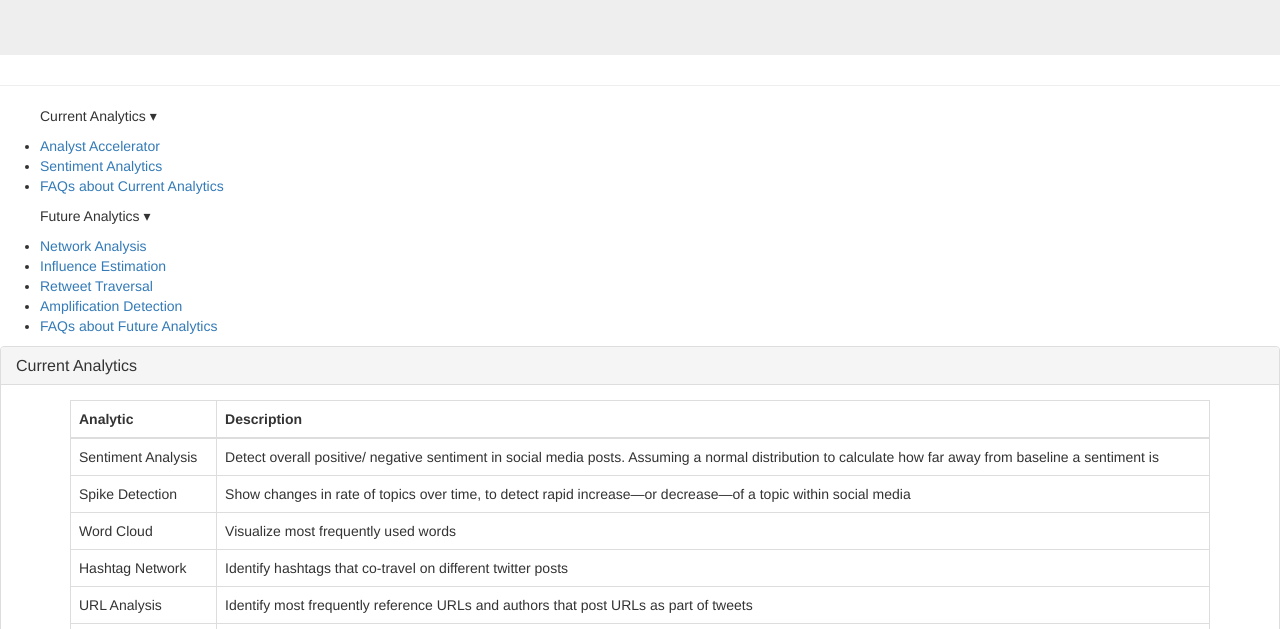
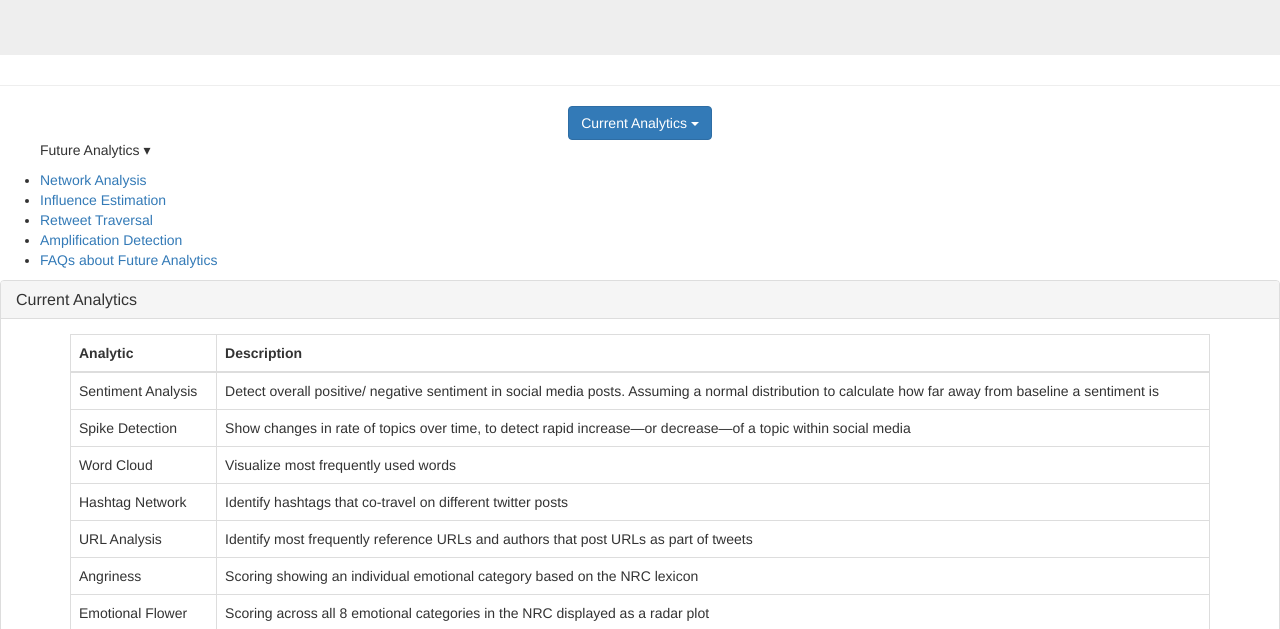
Before and after one commit to CW535/CMI_Analytics.github.io, a plain HTML site: page index.html in a window 1280 px wide. Shown: the part 166-795 px from the top of the page. Drawn offline with nearby package versions, Linux system fonts and the light colour scheme.

Commit message:
Update index.html

```diff
--- a/index.html
+++ b/index.html
@@ -14,21 +14,23 @@
   <h1> CMI Analytics Hub Site</h1>
   <h5> See Ticket # 25069 in Azure DevOps for more details </h5>
   </div>
-  <style>
-    .navigation {
-      left: -40px;
-      right: -40px;
-  </style>
 
   <body>
     <hr> </hr>
-    <nav role="navigation" class="primary-navigation">
-      <ul>Current Analytics &dtrif;</ul>
-    <ul class="dropdown">
+    <div class="row">
+      <div class="col-md-12 options-dropdown text-center">
+        <div class="dropdown btn-group">
+          <button class="btn btn-primary dropdown-toggle" type="button" data-toggle="dropdown">Current Analytics
+            <span class="caret"></span>
+          </button>
+    <ul class="dropdown-menu">
       <li><a href="Current_Analytics.html">Analyst Accelerator</a></li>
       <li><a href="2022_10_19_14_03_48 (2).html">Sentiment Analytics</a></li>
       <li><a href="Current_Analytics_FAQs.html"> FAQs about Current Analytics</a></li>
      </ul>
+        </div>
+      </div>
+  </div>
 
       <ul>Future Analytics &dtrif;</ul>
     <ul class="dropdown">
```
